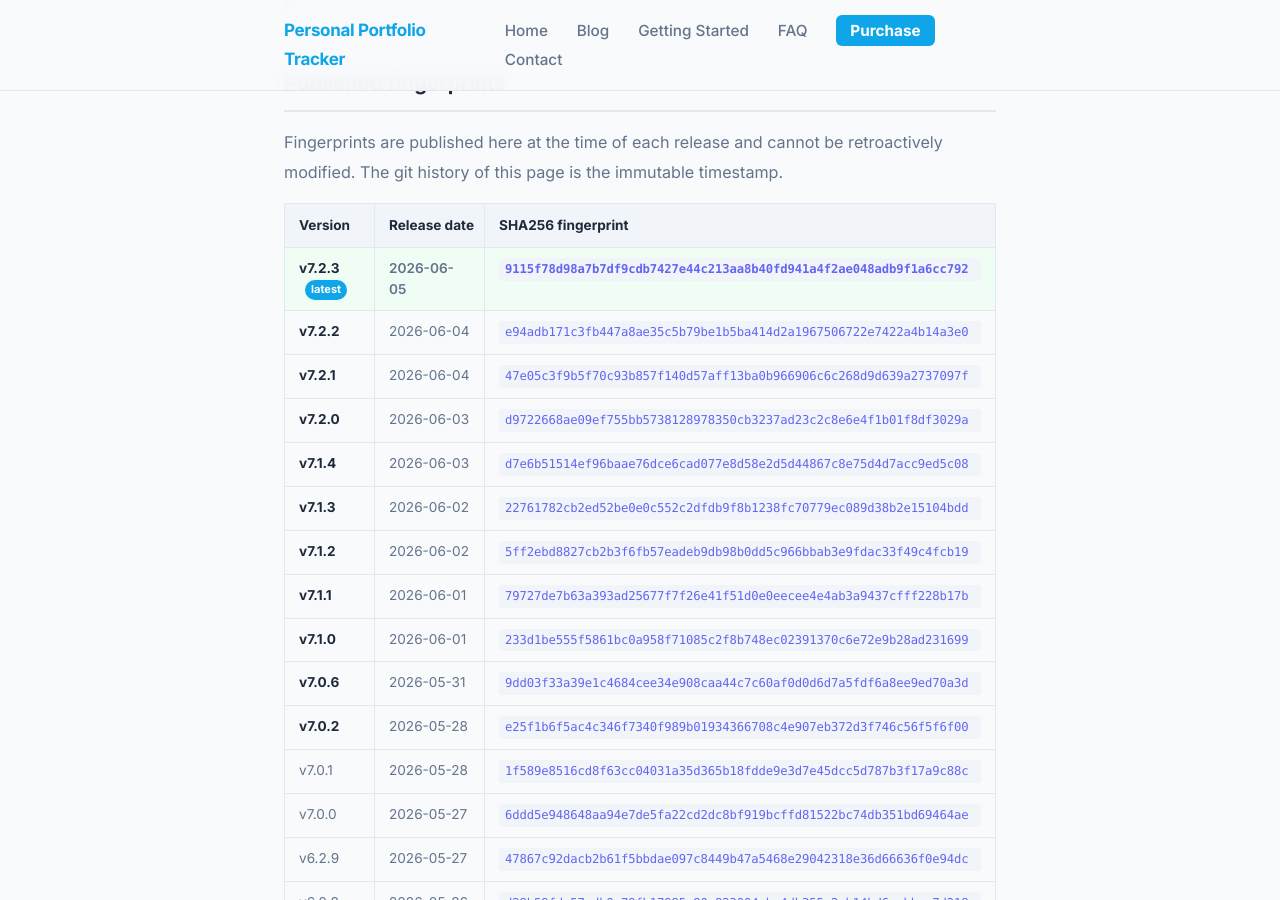
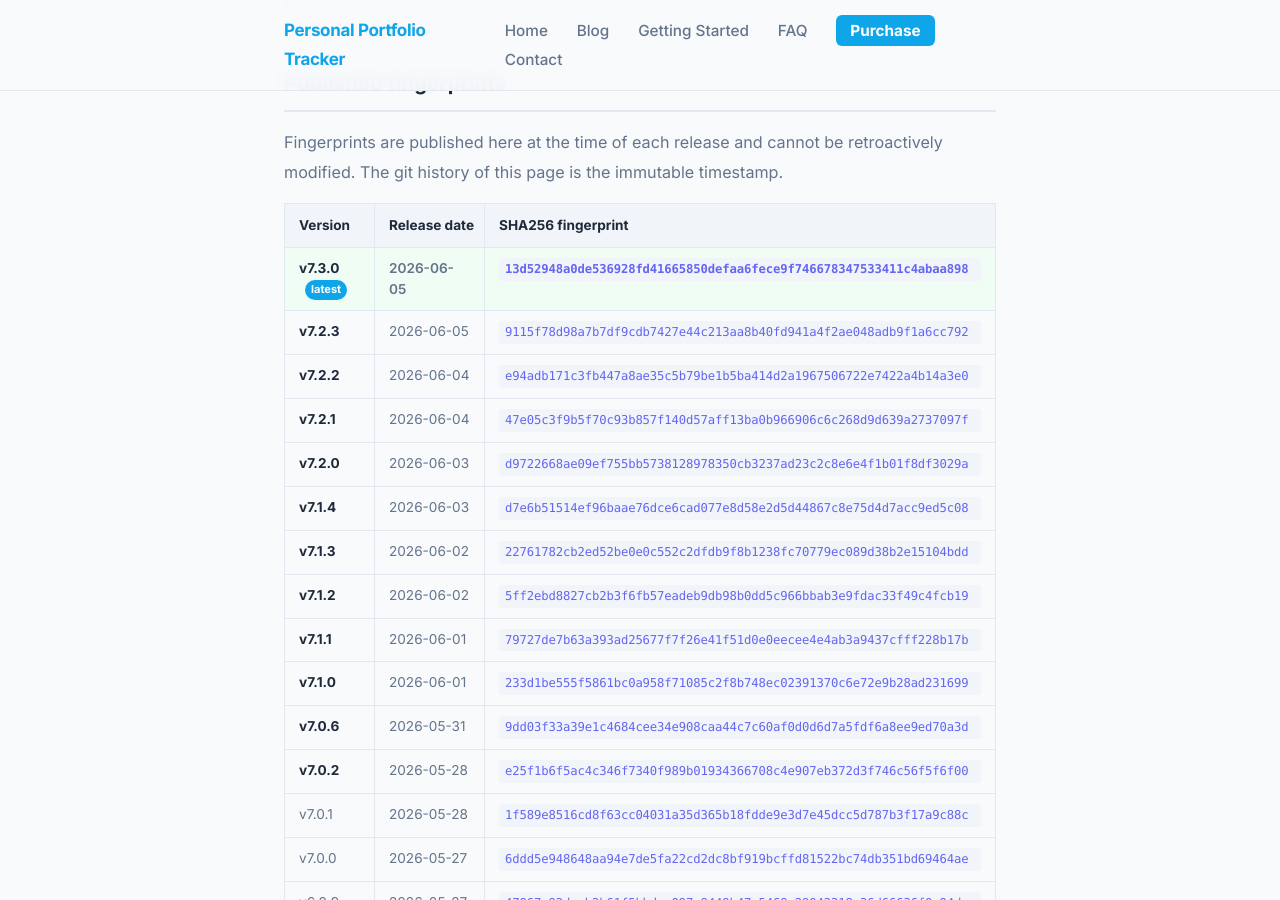
Before and after one commit to srikrishna2024/portfolio-tracker-blog, a Jekyll site: the page built from release-fingerprints/index.html, in a window 1280 px wide and 900 px high, scrolled down 933 px. Built offline with Jekyll 4.4.1, drawn with Linux system fonts in a browser that asks for light colours.

Commit message:
release: add v7.3.0 fingerprint

```diff
--- a/release-fingerprints/index.html
+++ b/release-fingerprints/index.html
@@ -40,7 +40,12 @@
       </thead>
       <tbody>
         <tr class="fp-current">
-          <td><strong>v7.2.3</strong> <span class="fp-badge">latest</span></td>
+          <td><strong>v7.3.0</strong> <span class="fp-badge">latest</span></td>
+          <td>2026-06-05</td>
+          <td><code class="fp-code">13d52948a0de536928fd41665850defaa6fece9f746678347533411c4abaa898</code></td>
+        </tr>
+        <tr>
+          <td><strong>v7.2.3</strong></td>
           <td>2026-06-05</td>
           <td><code class="fp-code">9115f78d98a7b7df9cdb7427e44c213aa8b40fd941a4f2ae048adb9f1a6cc792</code></td>
         </tr>
```
